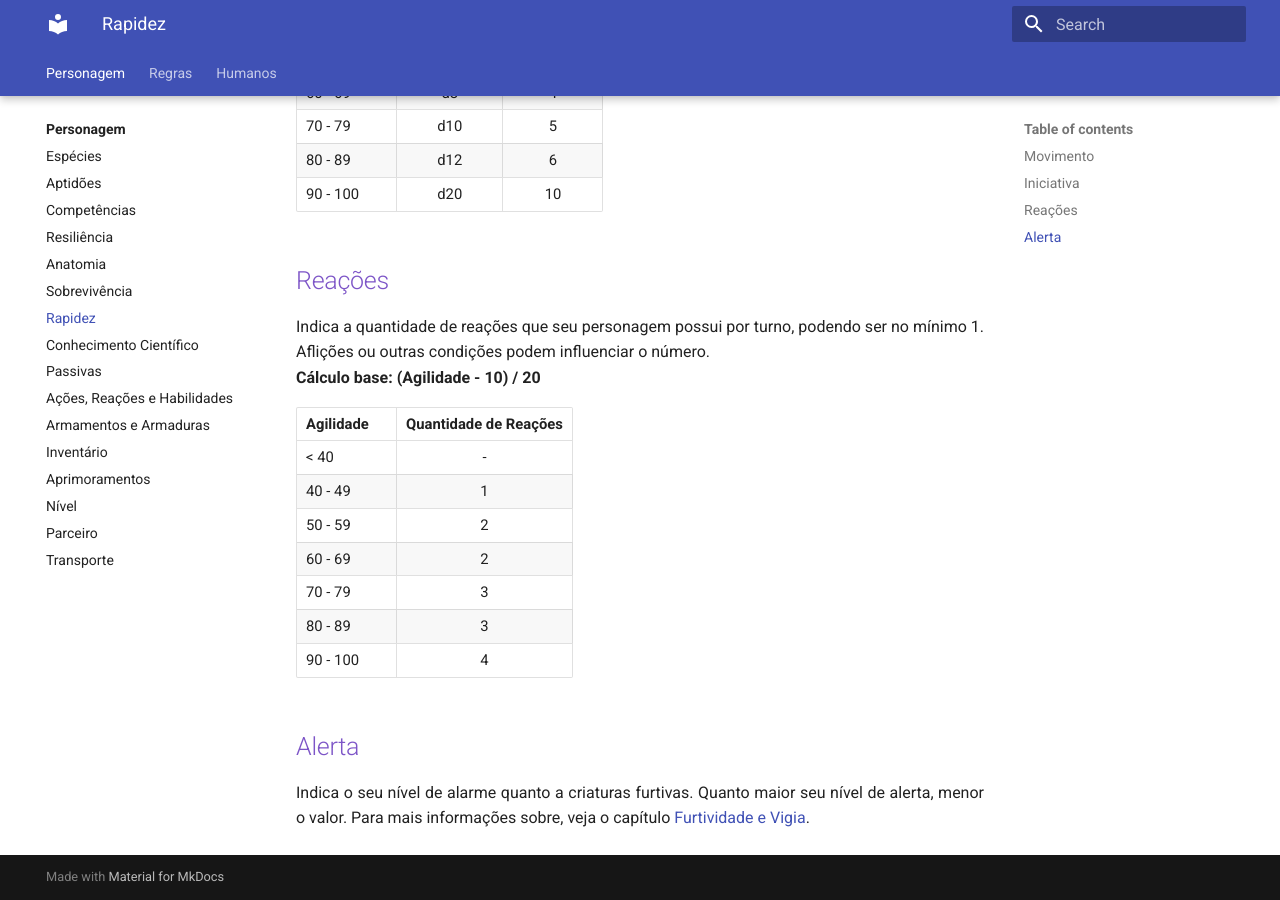
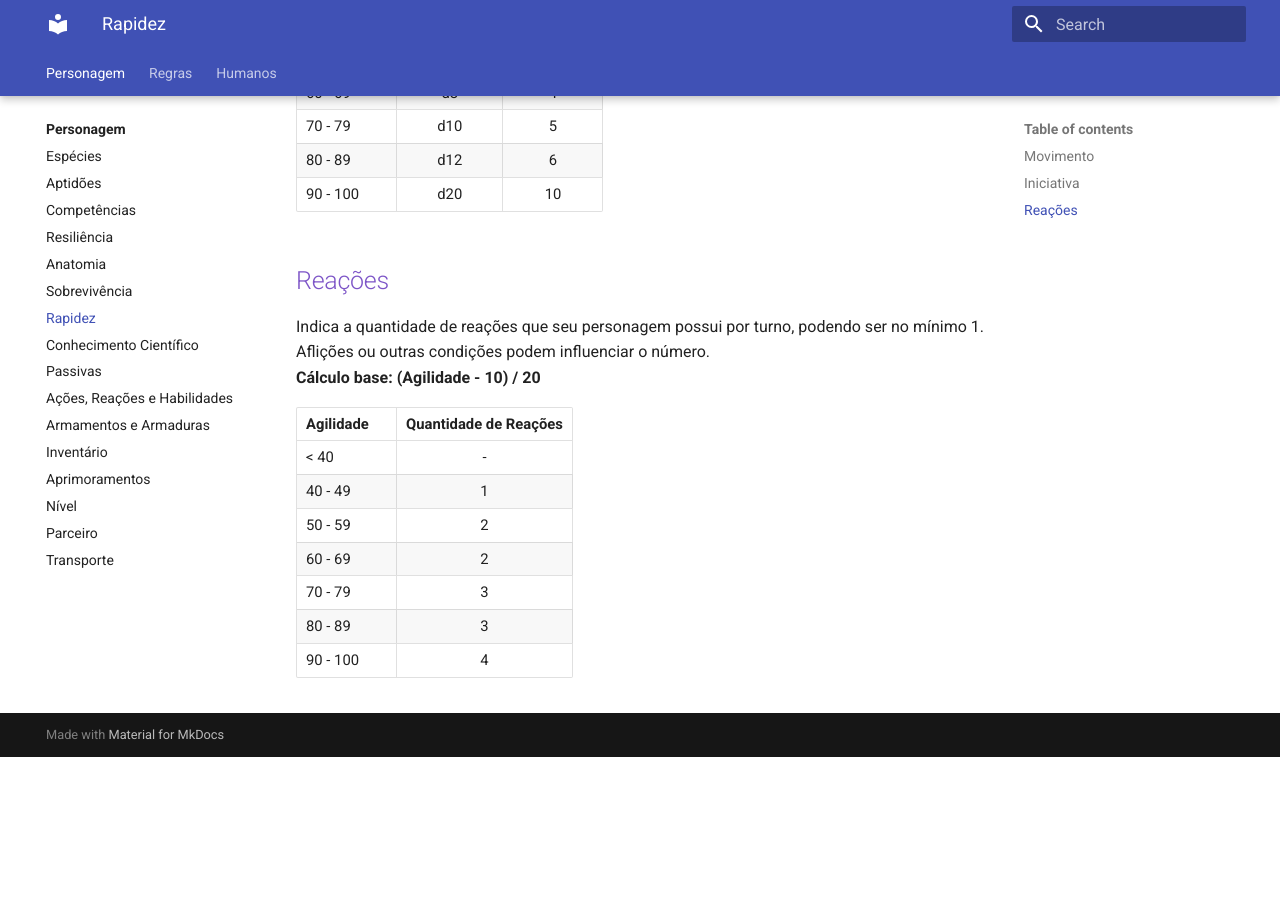
Before and after one commit to henriqueschorr/henriqueschorr.github.io, an MkDocs documentation site: the page built from docs/character/quickness.md, in a window 1280 px wide and 900 px high, scrolled down 690 px. Built offline with MkDocs 1.6.1 and Material for MkDocs 9.7.7, drawn with Linux system fonts in a browser that asks for light colours; after the commit the page ends 1447 px from its top, so only the background shows below that.

Commit message:
leave stealth for later

```diff
--- a/docs/character/quickness.md
+++ b/docs/character/quickness.md
@@ -34,6 +34,6 @@ Indica a quantidade de reações que seu personagem possui por turno, podendo se
 | 80 - 89   |           3           |
 | 90 - 100  |           4           |
 
-## Alerta
+<!-- ## Alerta
 
-Indica o seu nível de alarme quanto a criaturas furtivas. Quanto maior seu nível de alerta, menor o valor. Para mais informações sobre, veja o capítulo [Furtividade e Vigia](../rules/play/stealth.md#alerta).
+Indica o seu nível de alarme quanto a criaturas furtivas. Quanto maior seu nível de alerta, menor o valor. Para mais informações sobre, veja o capítulo [Furtividade e Vigia](../rules/play/stealth.md#alerta). -->
--- a/mkdocs.yml
+++ b/mkdocs.yml
@@ -49,7 +49,7 @@ nav:
         - Alcance e Área de Efeito: rules/play/reachArea.md
         - Dano: rules/play/damage.md
         - Morte: rules/play/death.md
-        - Furtividade e Vigia: rules/play/stealth.md
+        # - Furtividade e Vigia: rules/play/stealth.md
         - Combo: rules/play/combo.md
         - Descanso: rules/play/rests.md
         - Loot: rules/play/loot.md
```
Also changed, not shown: docs/character/aptitudes.md (+1 -1 lines), docs/rules/play/stealth.md (+10 -3 lines).
